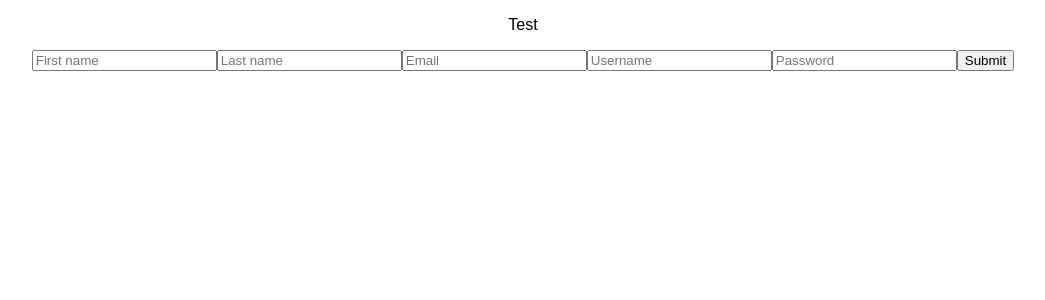
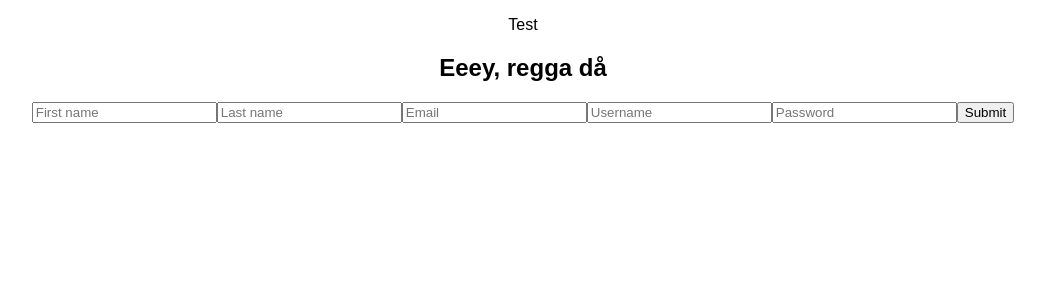
Before and after one commit to Oscmage/tournament-page, a React (Create React App) app in the folder frontend/: page / in a window 1280 px wide. Shown: the top 300 px of the page, without its empty margins (117-1162 px from the left). Built offline with nearby package versions, Linux system fonts and the light colour scheme.

Commit message:
Add description to register form.

```diff
--- a/frontend/src/presentationComponents/RegisterForm.tsx
+++ b/frontend/src/presentationComponents/RegisterForm.tsx
@@ -21,6 +21,7 @@ class RegisterForm extends React.Component<
   public render() {
     return (
       <div className="RegisterForm">
+        <h2>Eeey, regga då</h2>
         <form onSubmit={this.onRegister}>
           <input
             placeholder="First name"
```
